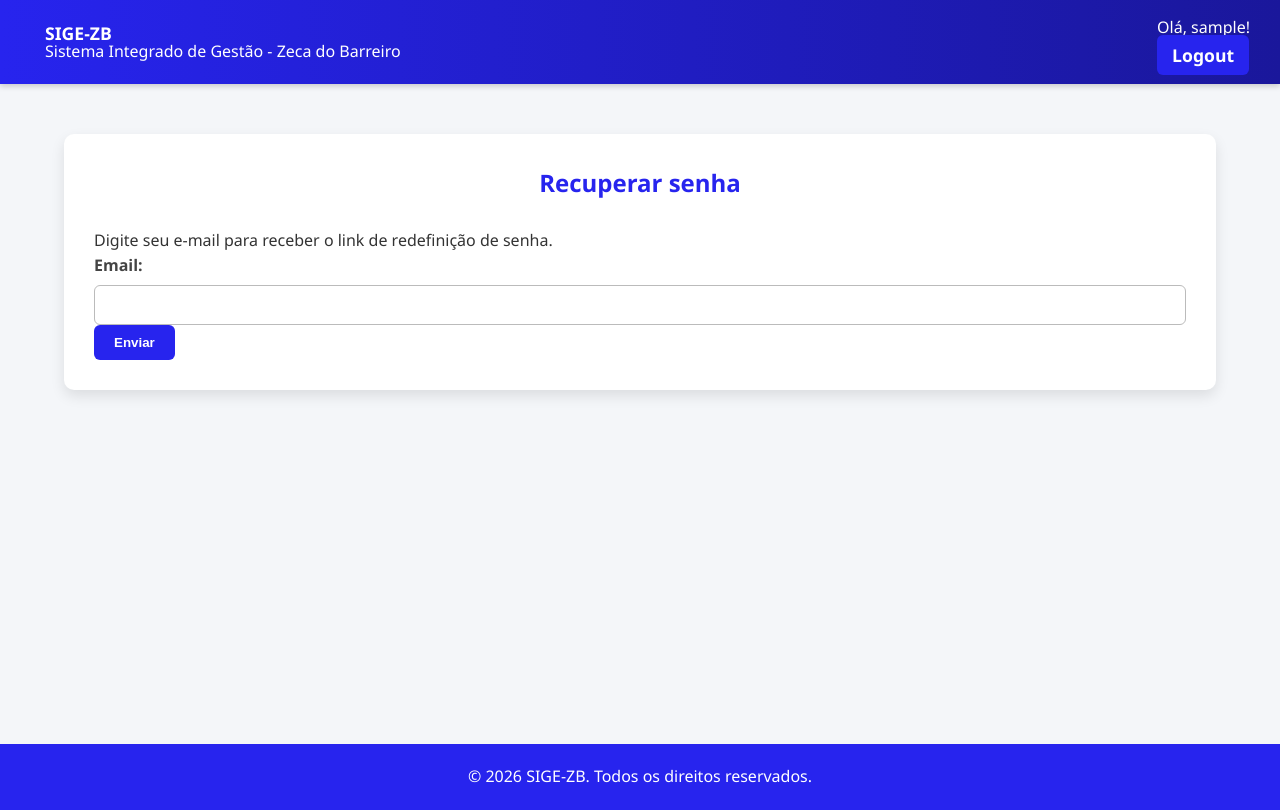
After one commit to Jailsonsalima/SIGE-ZB, a Django app: page /reset_password/ in a window 1280 px wide. The commit adds this page. Run offline with Django 5.2, Linux system fonts and the light colour scheme; the visitor is signed in with stand-in values (Sample User, id 1).

Commit message:
feat: implement password reset functionality and update branding

```diff
--- a/core/urls.py
+++ b/core/urls.py
@@ -17,6 +17,7 @@ Including another URLconf
 from django.contrib import admin
 from django.urls import path
 from usuarios import views
+from django.contrib.auth import views as auth_views
 
 urlpatterns = [
     path('admin/', admin.site.urls),
@@ -28,4 +29,13 @@ urlpatterns = [
     path("gerenciar_contas/", views.gerenciar_contas, name="gerenciar_contas"),
     path("definir-perfil/<int:usuario_id>/", views.definir_perfil, name="definir_perfil"),
 
+    # Solicitar redefinição
+    path('reset_password/', auth_views.PasswordResetView.as_view(), name='reset_password'),
+    # Confirmação de envio de e-mail
+    path('reset_password_sent/', auth_views.PasswordResetDoneView.as_view(), name='password_reset_done'),
+    # Link recebido por e-mail
+    path('reset/<uidb64>/<token>/', auth_views.PasswordResetConfirmView.as_view(), name='password_reset_confirm'),
+    # Finalização da redefinição
+    path('reset_password_complete/', auth_views.PasswordResetCompleteView.as_view(), name='password_reset_complete'),
+
 ]
--- a/templates/footer.html
+++ b/templates/footer.html
@@ -1,3 +1,3 @@
 <footer class="footer">
-    <p>&copy; 2026 SIGECOM-ZB. Todos os direitos reservados.</p>
+    <p>&copy; 2026 SIGE-ZB. Todos os direitos reservados.</p>
 </footer>
--- a/templates/header.html
+++ b/templates/header.html
@@ -2,8 +2,8 @@
 
 <header class="header">
     <div class="form-group">
-    <a href="{% url 'home' %}" class="logo" style="font-weight: bold;">SIGECOM-ZB</a>
-    <p style="margin-left: 15px; line-height: 0.5; margin-bottom: 10px;">Sistema Integrado de Gestão Comunitária - Zeca do Barreiro</p>
+    <a href="{% url 'home' %}" class="logo" style="font-weight: bold;">SIGE-ZB</a>
+    <p style="margin-left: 15px; line-height: 0.5; margin-bottom: 10px;">Sistema Integrado de Gestão - Zeca do Barreiro</p>
     </div>
 
     <nav class="nav">
--- /dev/null
+++ b/templates/registration/password_reset_form.html
@@ -0,0 +1,12 @@
+{% extends 'base.html' %}
+{% block content %}
+<div class="container">
+  <h2>Recuperar senha</h2>
+  <p>Digite seu e-mail para receber o link de redefinição de senha.</p>
+  <form method="post" class="form">
+    {% csrf_token %}
+    {{ form.as_p }}
+    <button type="submit" class="btn-primary">Enviar</button>
+  </form>
+  </div>
+{% endblock %}
--- /dev/null
+++ b/usuarios/static/css/style.css
@@ -0,0 +1,562 @@
+/* Reset básico */
+* {
+    margin: 0;
+    padding: 0;
+    box-sizing: border-box;
+}
+
+/* Estilo global */
+body {
+    font-family: 'Segoe UI', Arial, sans-serif;
+    background-color: #f4f6f9;
+    color: #333;
+    line-height: 1.6;
+}
+
+/* Cabeçalho */
+.header {
+    display: flex;
+    justify-content: space-between;
+    background: linear-gradient(90deg, #2724ee, #1a179b);
+    color: #fff;
+    padding: 15px 30px;
+    align-items: center;
+    box-shadow: 0 2px 6px rgba(0,0,0,0.2);
+}
+
+.header a {
+    text-decoration: none;
+    font-size: 1.1em;
+    padding: 8px 15px;
+    color: #fff;
+    transition: color 0.3s;
+}
+
+.header a:hover {
+    color: #ffd700;
+}
+
+.menu {
+    list-style: none;
+    display: flex;
+    gap: 20px;
+}
+.container-login {
+
+    max-width: 600px;
+    margin: 40px auto;
+    background: #fff;
+    padding: 30px;
+    border-radius: 10px;
+    box-shadow: 0px 6px 14px rgba(0,0,0,0.1);
+    align-items: center;
+    text-align: center;
+}
+label {
+    text-align:left;
+}
+
+/* Container principal */
+.container, .dashboard-container {
+    width: 90%;
+    margin: 40px auto;
+    background: #fff;
+    padding: 30px;
+    border-radius: 10px;
+    box-shadow: 0px 6px 14px rgba(0,0,0,0.1);
+}
+
+.container h2, .dashboard-container h2 {
+    text-align: center;
+    margin-bottom: 25px;
+    color: #2724ee;
+    font-weight: bold;
+}
+
+/* Formulários */
+.form .form-group {
+    margin-bottom: 20px;
+}
+
+.form label {
+    display: block;
+    margin-bottom: 6px;
+    font-weight: 600;
+    color: #444;
+}
+
+.form input, .form select, .form textarea {
+    width: 100%;
+    padding: 10px;
+    border: 1px solid #bbb;
+    border-radius: 6px;
+    font-size: 1em;
+    transition: border 0.3s;
+}
+
+.form input:focus, .form select:focus, .form textarea:focus {
+    border-color: #2724ee;
+    outline: none;
+}
+
+main {
+    min-height: 70vh;
+}
+
+.form-row {
+    display: flex;
+    gap: 20px; /* espaço entre os campos */
+    flex-wrap: wrap; /* permite quebrar linha em telas pequenas */
+}
+
+.form-row a{
+    text-decoration: none;
+    color: #2724ee;
+    font-weight: bold;
+}
+
+.form-row .form-group {
+    flex: 1; /* cada campo ocupa espaço proporcional */
+    min-width: 200px; /* largura mínima para não ficar muito pequeno */
+}
+
+/* Botões */
+.btn{
+    margin-top: 20px;
+    margin-left: calc(50% - 100px);
+    width: 200px;
+}
+.btn-primary, .btn-secondary, .btn-danger {
+    padding: 10px 20px;
+    border-radius: 6px;
+    cursor: pointer;
+    font-weight: 600;
+    transition: all 0.3s;
+
+}
+
+.btn-primary {
+    background-color: #2724ee;
+    color: #fff;
+    border: none;
+    text-decoration: none;
+
+}
+
+.btn-primary:hover {
+    background-color: #1a179b;
+}
+
+.btn-secondary {
+    background-color: #fff;
+    color: #2724ee;
+    border: 2px solid #2724ee;
+}
+
+.btn-secondary:hover {
+    background-color: #2724ee;
+    color: #fff;
+}
+
+.btn-danger {
+    background-color: #f44336;
+    color: #fff;
+    border: none;
+    margin-bottom: 20px;
+}
+
+.btn-danger:hover {
+    background-color: #d32f2f;
+}
+
+.btn-disabled {
+    background-color: #bbb;
+    color: #666;
+    padding: 10px 20px;
+    border: 1px solid #bbb;
+    border-radius: 5px;
+    text-decoration: none;
+    cursor: not-allowed;
+}
+
+/* Radio e Checkboxes */
+.radio-group {
+    display: flex;
+    gap: 20px;
+    align-items: center;
+}
+
+#lista-servidores {
+    display: grid;
+    grid-template-columns: repeat(auto-fit, minmax(250px, 1fr));
+    gap: 12px;
+    margin-top: 10px;
+}
+
+#lista-servidores label {
+    display: inline-flex;
+    align-items: center;
+    gap: 8px;
+    background: #f9f9f9;
+    padding: 8px;
+    border-radius: 6px;
+    border: 1px solid #ddd;
+    transition: background 0.3s;
+}
+
+#lista-servidores label:hover {
+    background: #eef2ff;
+}
+
+/* Dashboard */
+.dashboard-section {
+    margin-bottom: 30px;
+}
+
+.dashboard-table {
+    width: 100%;
+    border-collapse: collapse;
+    margin-top: 15px;
+    border-radius: 6px;
+    overflow-x: auto; /* permite rolagem horizontal */
+    display: block;   /* força o container a se comportar como bloco rolável */
+}
+
+.dashboard-table th,
+.dashboard-table td {
+    border: 1px solid #ddd;
+    padding: 12px;
+    text-align: center;
+    font-size: 0.95em; /* reduz fonte em telas menores */
+}
+
+.dashboard-table th {
+    background-color: #2724ee;
+    color: #fff;
+}
+
+.dashboard-table tr:nth-child(even) {
+    background-color: #f9f9f9;
+}
+
+/* Status */
+.status {
+    padding: 6px 12px;
+    border-radius: 6px;
+    font-weight: bold;
+    font-size: 0.9em;
+}
+
+.status.ativo {
+    background-color: #4CAF50;
+    color: #fff;
+}
+.status.cancelado {
+    background-color: #868484;
+    color: #fff;
+}
+.status.inativo {
+    background-color: #f44336;
+    color: #fff;
+}
+
+/* Footer */
+footer {
+    text-align: center;
+    padding: 20px 0;
+    background: #2724ee;
+    color: #fff;
+    margin-top: 50px;
+}
+
+/* Responsividade */
+@media (max-width: 768px) {
+    .dashboard-table th,
+    .dashboard-table td {
+        padding: 8px;
+        font-size: 0.85em;
+    }
+    .btn-primary {
+        width: 200px;   /* largura fixa */
+        text-align: center; /* centraliza o texto */
+        display: block; /* garante que ocupe a largura definida */
+    }
+    .header {
+        flex-direction: column;
+        align-items: flex-start;
+    }
+    .menu {
+        flex-direction: column;
+        gap: 20px;
+        margin-top: 10px;
+        width: 100%;
+    }
+    .auth-buttons {
+        flex-direction: column;
+        width: 100%;
+    }
+    .auth-buttons a {
+        width: 100%;
+        text-align: center;
+    }
+    .container {
+        display: flex;
+        gap: 40px;
+        flex-wrap: wrap; /* permite quebrar linha */
+        flex-direction: column; /* empilha os elementos */
+    }
+    .container > div {
+        width: 100%; /* cada bloco ocupa toda a largura */
+    }
+}
+
+.alert {
+    color: red;
+    text-align: center;
+    margin-bottom: 20px;
+    font-weight: bold;
+    font-size: 1.2em;
+}
+
+.checkbox-list {
+    margin: 10px 0;
+}
+.checkbox-list label {
+    display: block;
+    margin-bottom: 5px;
+}
+
+.card-container {
+    max-width: 1000px;
+    background: #fff;
+    display: flex;
+    gap: 20px;
+    flex-wrap: wrap;
+    justify-content: center;
+    padding: 20px;
+    border-radius: 10px;
+    box-shadow: 0px 6px 14px rgba(0,0,0,0.1);
+    margin: 40px auto;
+}
+
+.card-container a {
+    text-decoration: none;
+    color: #1a179b;
+    font-weight: bold;
+}
+.card {
+    background-color: #fff;
+    border-radius: 20px;
+    box-shadow: 0 2px 6px rgba(0,0,0,0.1);
+    width: 180px;
+    height: 130px;
+    position: relative; /* necessário para posicionar o ícone */
+    display: flex;
+    flex-direction: column;
+    justify-content: center;
+    align-items: center;
+    text-align: center;
+    cursor: pointer;
+    transition: transform 0.2s ease;
+    padding: 10px;
+}
+
+.card:hover {
+    transform: translateY(-5px);
+    background-color: #d0cfff;
+}
+.card .icon {
+    font-size: 2.5em;
+    color: #2724ee;
+    margin-bottom: 10px;
+}
+
+.icon {
+    font-size: 28px;
+    position: absolute;
+    top: 10px;
+    left: 10px;
+}
+
+
+.card-text {
+    margin-top: 50px; /* espaço para não sobrepor o ícone */
+    font-size: 1.1em;
+    margin-right: 33px;
+
+}
+.card-container p {
+    font-size: 2em;
+    color: #2724ee;
+    font-weight: bold;
+    text-align: center;
+    width: 100%;
+
+}
+
+.container-btn-dashboard {
+    max-width: 1000px;
+    margin: 40px auto;
+
+}
+.btn-card {
+
+    color: #080694;
+    border: none;
+    padding: 15px 30px;
+    border-radius: 10px;
+    font-size: 1.2em;
+    font-weight: bold;
+    cursor: pointer;
+    transition: background-color 0.3s ease;
+    text-decoration: none;
+    box-shadow: 0px 6px 14px rgba(0,0,0,0.1);
+
+}
+
+.btn-card:hover {
+    transform: translateY(-5px);
+    background-color: #d0cfff;
+}
+
+/* Painel Power-BI*/
+/* Container das abas */
+.tabs {
+    display: flex;
+    gap: 5px;
+    width: 78%;
+}
+
+/* Botões das abas */
+.tab-button {
+    flex: 1;
+    padding: 12px;
+    cursor: pointer;
+    background: linear-gradient(135deg, #4a90e2, #357ab8);
+    border: none;
+    border-radius: 12px 12px 0 0; /* arredondado em cima */
+    font-weight: bold;
+    color: white;
+    transition: all 0.3s ease;
+    box-shadow: 0 2px 5px rgba(0,0,0,0.15);
+}
+
+.tab-button:hover {
+    background: linear-gradient(135deg, #5aa0f2, #468ad0);
+}
+
+.tab-button.active {
+    background: linear-gradient(135deg, #003366, #004080);
+    color: #fff;
+    box-shadow: 0 4px 8px rgba(0,0,0,0.25);
+}
+
+/* Painéis */
+.tab-content {
+    border-radius: 0 12px 12px 12px; /* arredondado embaixo */
+    padding: 15px;
+    box-shadow: 0 3px 6px rgba(0,0,0,0.1);
+    background-color: #004080;
+    width: 100%;
+
+    border-collapse: collapse;
+    overflow-x: auto;
+    display: block;
+}
+
+.tab-panel {
+    display: none;
+}
+
+.tab-panel.active {
+    display: flex;
+    background-color: #004080;
+    gap: 14px;
+
+}
+/* Layout interno */
+.panel-layout {
+    display: flex;
+    gap: 15px;
+    flex-wrap: wrap; /* permite quebrar linha */
+}
+.side-menu {
+    display: flex;
+    flex-direction: column;
+    gap: 8px;
+    min-width: 200px;
+}
+.menu-button {
+    padding: 8px;
+    cursor: pointer;
+    border-color: #ccc;
+    background: #e0e0e0;
+    border-radius: 6px;
+}
+.menu-button.active {
+    background: #004080;
+    color: white;
+}
+.report-area {
+    flex-grow: 1;   /* ocupa todo o espaço restante */
+    width: auto;    /* remove largura fixa */
+    min-width: 0;   /* permite encolher se necessário */
+}
+
+.report-area iframe {
+
+
+    width: 140vh; height: 120vh; border-radius: 8px;
+}
+
+.dropdown {
+    display: flex;
+    flex-direction: column;
+    background-color: #003366;
+}
+.dropdown-children {
+    display: none;
+    flex-direction: column;
+    margin-left: 10px;
+}
+.dropdown.open .dropdown-children {
+    display: flex;
+}
+.parent {
+    font-weight: bold;
+    background: #ccc;
+}
+
+
+/* Responsividade */
+@media (max-width: 600px) {
+    .panel-layout {
+        flex-direction: column; /* menu em cima, BI embaixo */
+    }
+    .side-menu {
+        flex-direction: row; /* vira barra horizontal */
+        justify-content: center;
+        flex-wrap: wrap;
+    }
+    .menu-button {
+        flex: 1;
+        min-width: 120px;
+    }
+    .report-area {
+        width: 100%;
+        min-width: auto;
+    }
+    iframe {
+        height: 60vh; /* altura menor em telas pequenas */
+    }
+
+    .tabs {
+        flex-direction: column; /* abas viram lista vertical */
+        width: 100%;
+    }
+    .tab-button {
+        border-radius: 8px;
+        margin-bottom: 5px;
+    }
+
+}
```
Also changed, not shown: core/settings.py (+7 -7 lines), templates/registration/password_reset_complete.html (added, +8 -0 lines), templates/registration/password_reset_confirm.html (added, +11 -0 lines), templates/registration/password_reset_done.html (added, +7 -0 lines).
